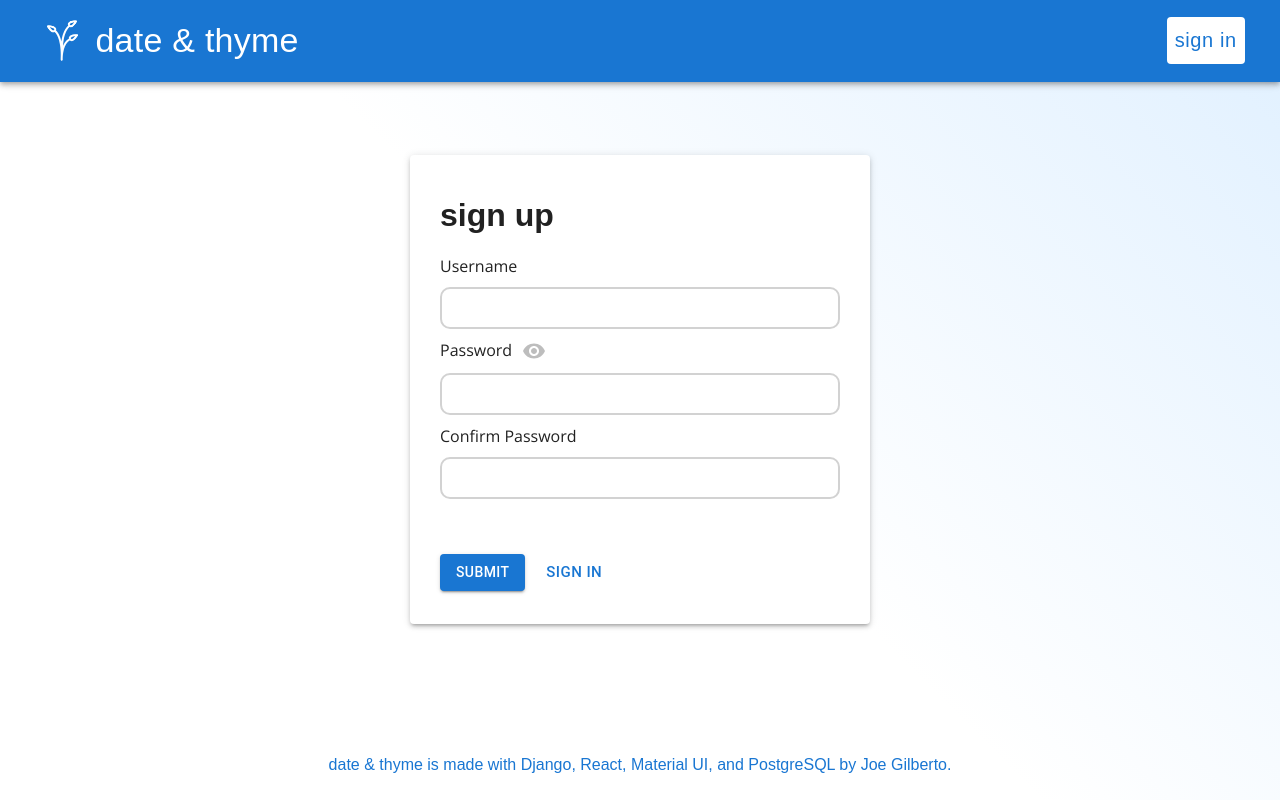
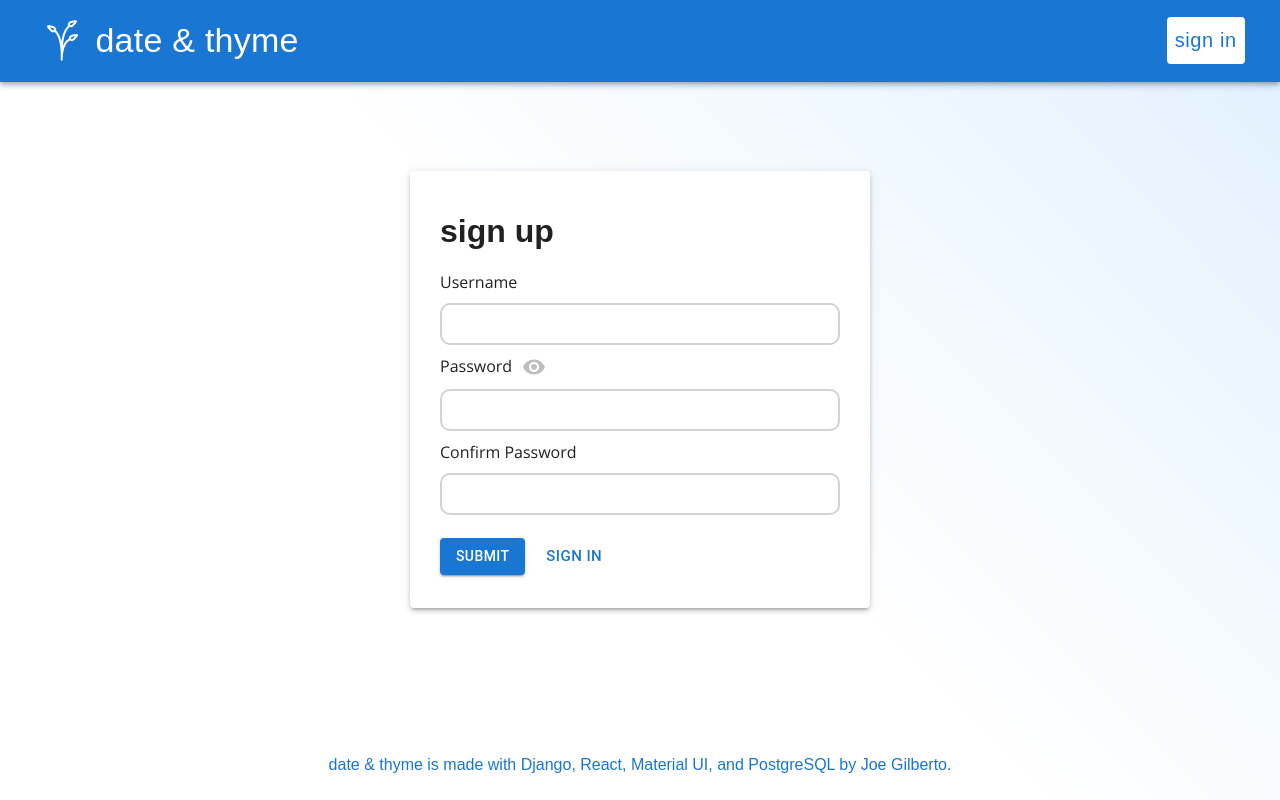
Before and after one commit to joekgilberto/date-and-thyme, a React (Create React App) app in the folder frontend/: page /auth in a window 1280 px wide. Both pictures are taken after a click on the button "SIGN UP". Built offline with nearby package versions, Linux system fonts and the light colour scheme; no server answers; a web font is replaced by a local one.

Commit message:
adds sign in error and improves sign up error

```diff
--- a/frontend/src/components/SignIn/SignIn.jsx
+++ b/frontend/src/components/SignIn/SignIn.jsx
@@ -16,6 +16,7 @@ export default function SignIn({ handleClick }) {
         password: "",
     }
     const { handleRefresh } = useContext(FridgeContext)
+    const [signInError, setSignInError] = useState(null)
 
     const navigate = useNavigate()
 
@@ -27,7 +28,7 @@ export default function SignIn({ handleClick }) {
         setFormData(updatedData)
     }
 
-    function handleViewPassword(){
+    function handleViewPassword() {
         setView(!view)
     }
 
@@ -39,7 +40,10 @@ export default function SignIn({ handleClick }) {
             handleRefresh()
             navigate('/')
         })
-            .catch((err) => console.log(err))
+            .catch((err) => {
+                console.log(err)
+                setSignInError('Sign In Error: Username and/or password not found.  Please retype your credentials or sign up below')
+            })
     };
 
     return (
@@ -51,10 +55,14 @@ export default function SignIn({ handleClick }) {
                 </label>
                 <label>
                     <div className='password-label'>Password
-                        {view?<VisibilityOffIcon onClick={()=>handleViewPassword()} color="disabled" />: <VisibilityIcon onClick={()=>handleViewPassword()} color="disabled" />}
+                        {view ? <VisibilityOffIcon onClick={() => handleViewPassword()} color="disabled" /> : <VisibilityIcon onClick={() => handleViewPassword()} color="disabled" />}
                     </div>
-                    <input type={view?'text':'password'} name="password" onChange={handleChange} value={formData.password} required />
+                    <input type={view ? 'text' : 'password'} name="password" onChange={handleChange} value={formData.password} required />
                 </label>
+                {signInError ?
+                    <p className="password-error">{signInError}</p>
+                    : null
+                }
                 <div className='auth-buttons'>
                     <Button type='submit' variant='contained' style={{ margin: '10px 5px 10px 0' }}>Submit</Button>
                     <Button size="large" onClick={handleClick} style={{ margin: '10px 0 10px 5px' }}>Sign Up</Button>
--- a/frontend/src/components/SignUp/SignUp.jsx
+++ b/frontend/src/components/SignUp/SignUp.jsx
@@ -22,7 +22,7 @@ export default function SignUp({ handleClick }) {
 
     const { handleRefresh } = useContext(FridgeContext);
     const [formData, setFormData] = useState(initState);
-    const [error, setError] = useState(null);
+    const [signUpError, setSignUpError] = useState(null);
     const [view, setView] = useState(false)
 
 
@@ -43,12 +43,15 @@ export default function SignUp({ handleClick }) {
                 setUsername(formData.username)
                 setUserToken(res.token)
                 handleRefresh()
-                setError(null)
+                setSignUpError(null)
                 navigate('/')
             })
-                .catch((err) => console.log(err))
+                .catch((err) =>{
+                    setSignUpError('Sign Up Error: Please retype your credentials and try again.')
+                    console.log(err)
+                })
         } else {
-            setError('Passwords do not match.')
+            setSignUpError('Passwords do not match.')
             setFormData(initState)
         }
     };
@@ -69,8 +72,10 @@ export default function SignUp({ handleClick }) {
                 <label>Confirm Password
                     <input type={view?'text':'password'} name="confirmPassword" onChange={handleChange} value={formData.confirmPassword} required />
                 </label>
-                <p className="password-error">{error}</p>
-                <div className='auth-buttons'>
+                {signUpError ?
+                    <p className="password-error">{signUpError}</p>
+                    : null
+                }                <div className='auth-buttons'>
                     <Button type='submit' variant='contained' style={{ margin: '10px 5px 10px 0' }}>Submit</Button>
                     <Button size="large" onClick={handleClick} style={{ margin: '10px 0 10px 5px' }}>Sign In</Button>
                 </div>
--- a/frontend/src/pages/Auth/Auth.css
+++ b/frontend/src/pages/Auth/Auth.css
@@ -13,7 +13,7 @@
 }
 
 .auth-form {
-    min-width: 400px;
+    width: 400px;
     display: flex;
     flex-direction: column;
 }
```
